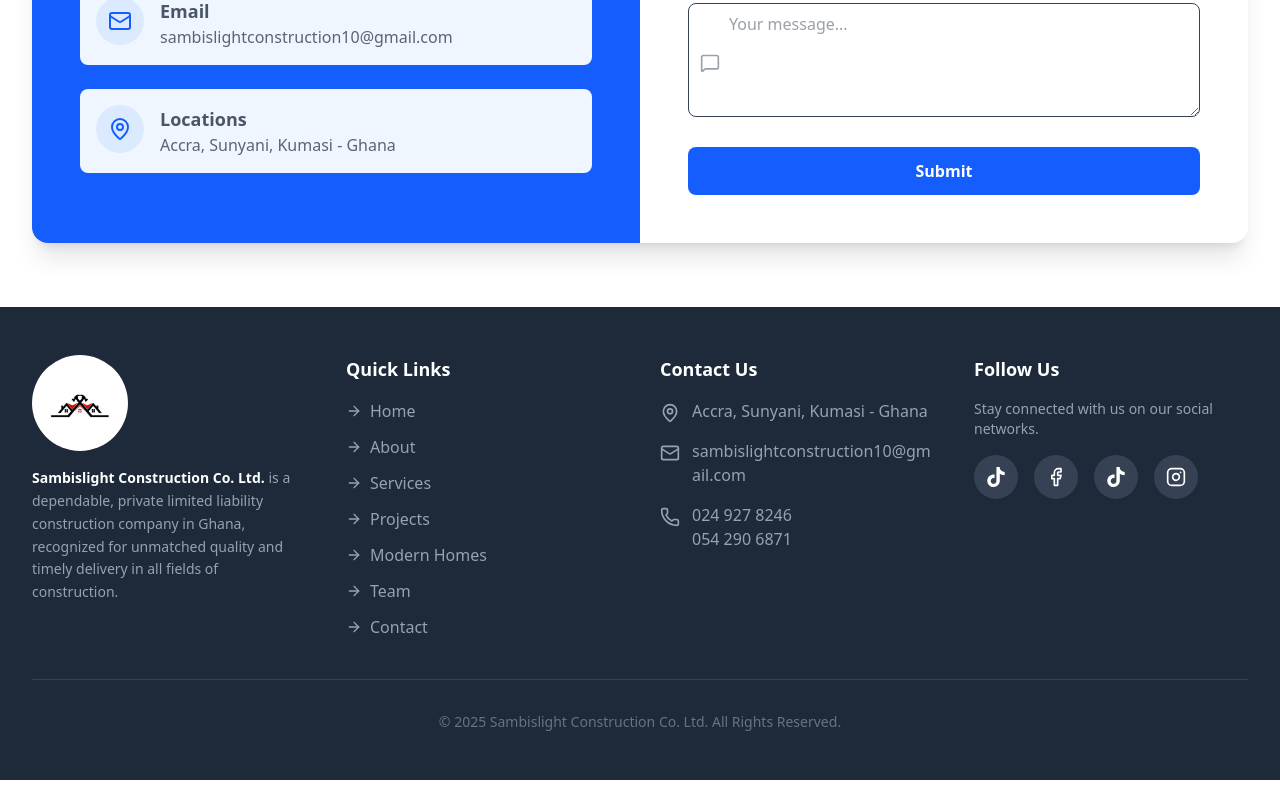
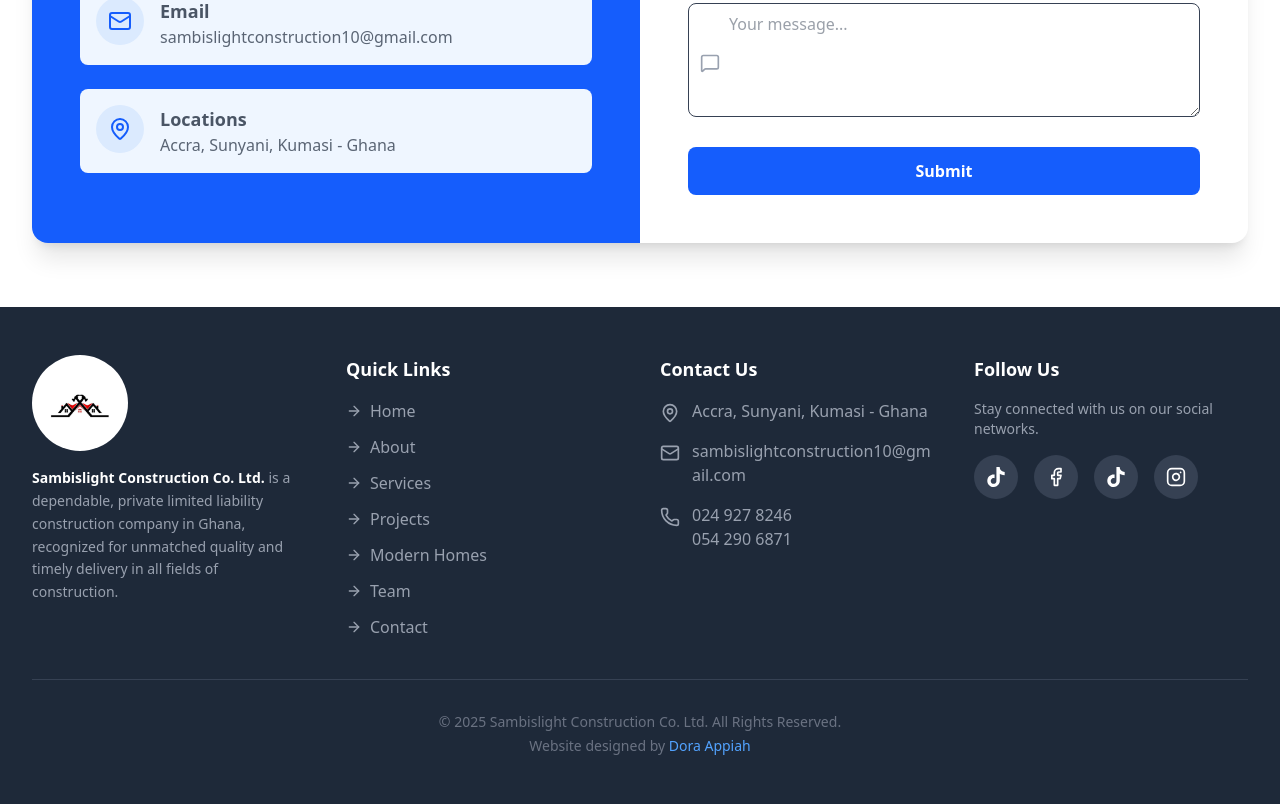
Before and after one commit to Obayaa/construction_website, a React (Vite) app: page / in a window 1280 px wide. Shown: the part 6493-7297 px from the top of the page. Before the commit the page ends 7273 px from the top, so only its background shows below. Built offline with nearby package versions, Linux system fonts and the light colour scheme.

Commit message:
Add designer credit to Footer component

```diff
--- a/src/components/Footer.jsx
+++ b/src/components/Footer.jsx
@@ -81,7 +81,9 @@ export function Footer() {
                 </div>
                 <div className="mt-10 pt-8 border-t border-gray-700 text-center text-gray-500 text-sm">
                     <p>&copy; {new Date().getFullYear()} Sambislight Construction Co. Ltd. All Rights Reserved.</p>
+                    <p className="mt-1">Website designed by <a href="http://www.linkedin.com/in/dora-appiah" target="_blank" rel="noopener noreferrer" className="text-blue-400 hover:underline">Dora Appiah</a></p>
                 </div>
+
             </div>
         </footer>
     );
```
